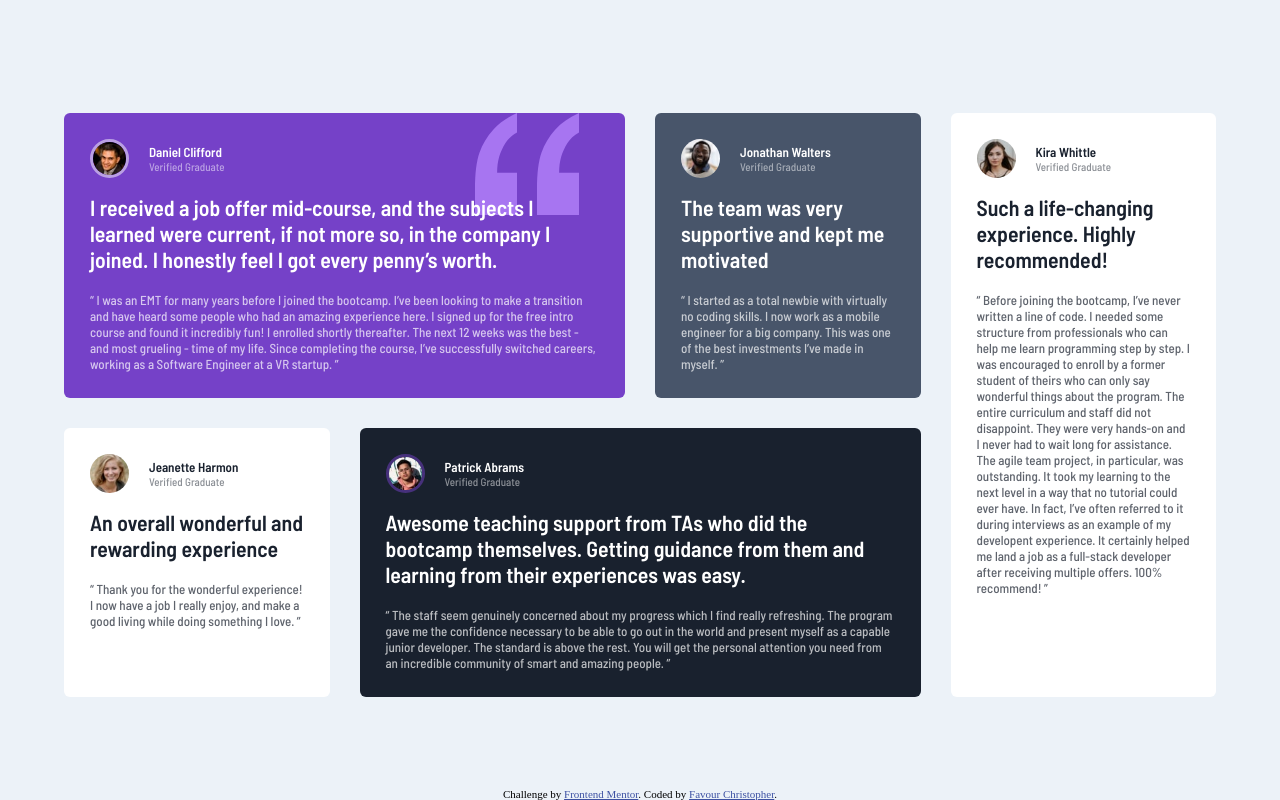
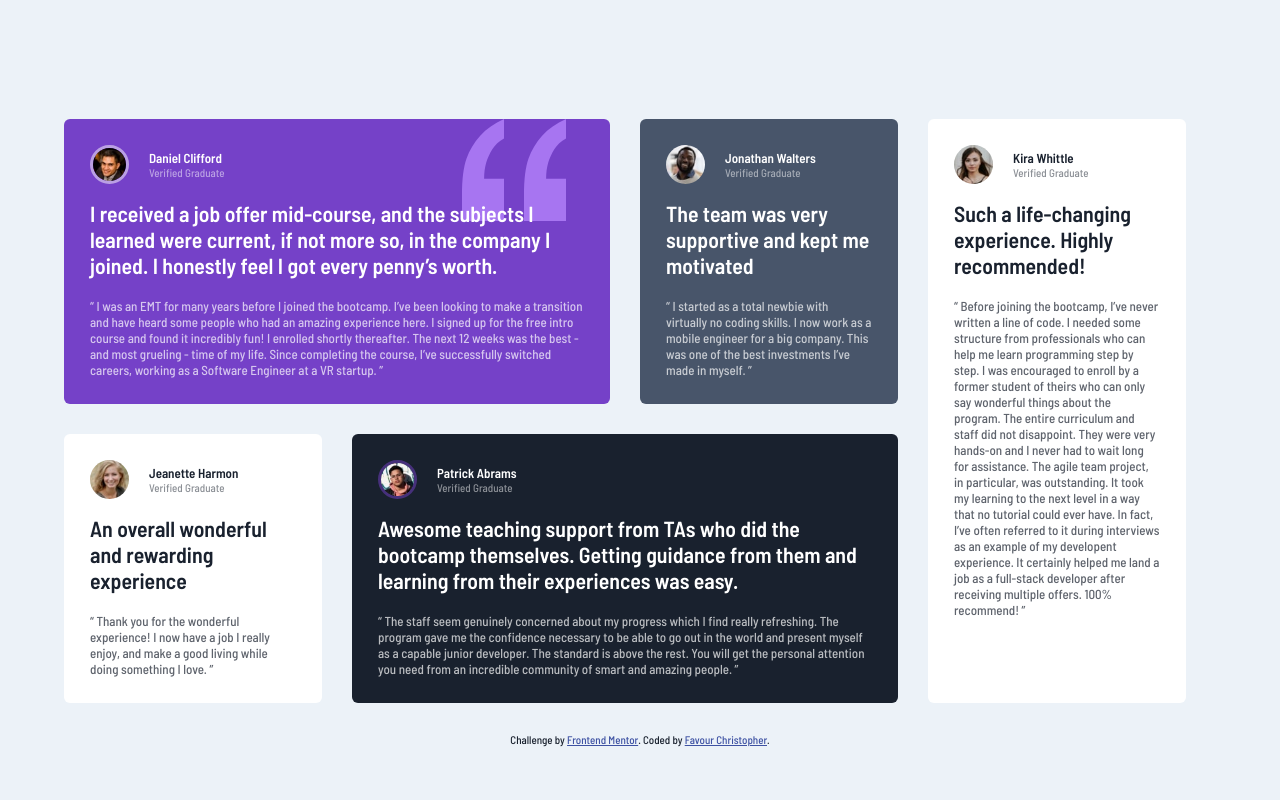
Before and after one commit to phaevourkhris/frontend-mentor-testimonial-grid-challenge, a plain HTML site: page index.html in a window 1280 px wide. Drawn offline with Linux system fonts and the light colour scheme.

Commit message:
Corrected Problems with the attribution div and updated live link

```diff
--- a/index.html
+++ b/index.html
@@ -86,11 +86,12 @@
         experience. It certainly helped me land a job as a full-stack developer after receiving multiple offers.
         100% recommend! ”</blockquote>
     </div>
+    <div class="attribution">
+      Challenge by <a href="https://www.frontendmentor.io?ref=challenge" target="_blank">Frontend Mentor</a>.
+      Coded by <a href="#">Favour Christopher</a>.
+    </div>
   </div>
 
-  <div class="attribution">
-    Challenge by <a href="https://www.frontendmentor.io?ref=challenge" target="_blank">Frontend Mentor</a>.
-    Coded by <a href="#">Favour Christopher</a>.
-  </div>
+
 </body>
 </html>
--- a/styles.css
+++ b/styles.css
@@ -75,7 +75,7 @@
 .other-bg blockquote{   color: hsla(0, 0%, 100%, 70%);}
 .white-bg blockquote{   color: hsla(219, 29%, 14%, 70%)}
 
-.attribution { font-size: 11px; text-align: center; }
+.attribution { font-size: 11px; text-align: center; color: hsl(219, 29%, 14%); width:100%;}
 .attribution a { color: hsl(228, 45%, 44%); }
 
 /* Responsiveness */
@@ -87,6 +87,7 @@
         justify-content: center;
         align-items: center;
     }
+
     .container{
         display:grid;
         grid-template-columns:repeat(2, 1fr);
@@ -125,6 +126,10 @@
         grid-column: 2/3;
         grid-row: 3/4;
     }
+
+    .attribution{
+        grid-column: 1/3;
+    }
 }
 
 @media screen and (min-width: 945px){
@@ -160,4 +165,8 @@
         grid-column: 4/5;
         grid-row: 1/3;
     }
+
+    .attribution{
+        grid-column: 1/6;
+    }
 }
```
Also changed, not shown: 1 other file.
